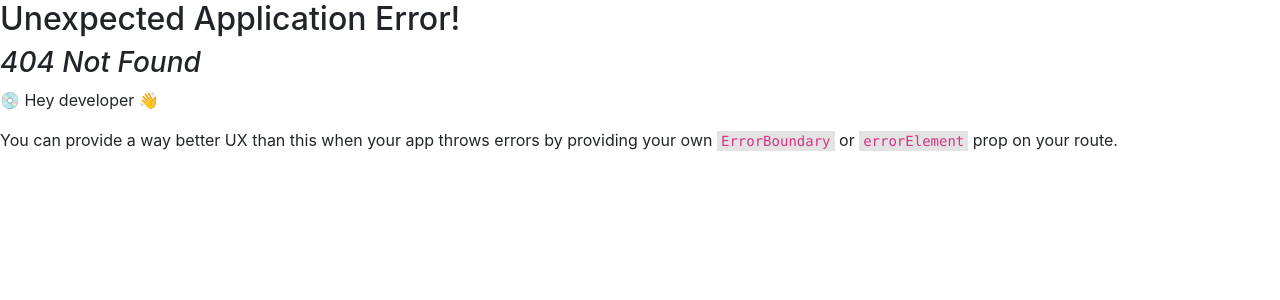
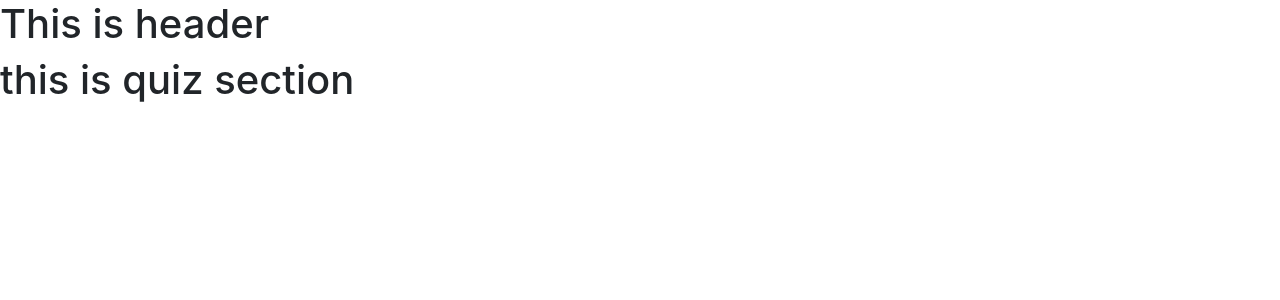
Before and after one commit to sagorsikder/Interview-task, a React (Create React App) app: page /quiz in a window 1280 px wide. Before the commit this address had no page. Shown: the top 300 px of the page. Built offline with nearby package versions, Linux system fonts and the light colour scheme.

Commit message:
environment setup completed

```diff
--- /dev/null
+++ b/src/components/Home/Home.js
@@ -0,0 +1,11 @@
+import React from 'react';
+
+const Home = () => {
+    return (
+        <div>
+            <h1>this is home</h1>
+        </div>
+    );
+};
+
+export default Home;
--- /dev/null
+++ b/src/components/Quiz/Quiz.js
@@ -0,0 +1,11 @@
+import React from 'react';
+
+const Quiz = () => {
+    return (
+        <div>
+            <h1>this is quiz section</h1>
+        </div>
+    );
+};
+
+export default Quiz;
```
Also changed, not shown: src/App.js (+23 -1 lines).
